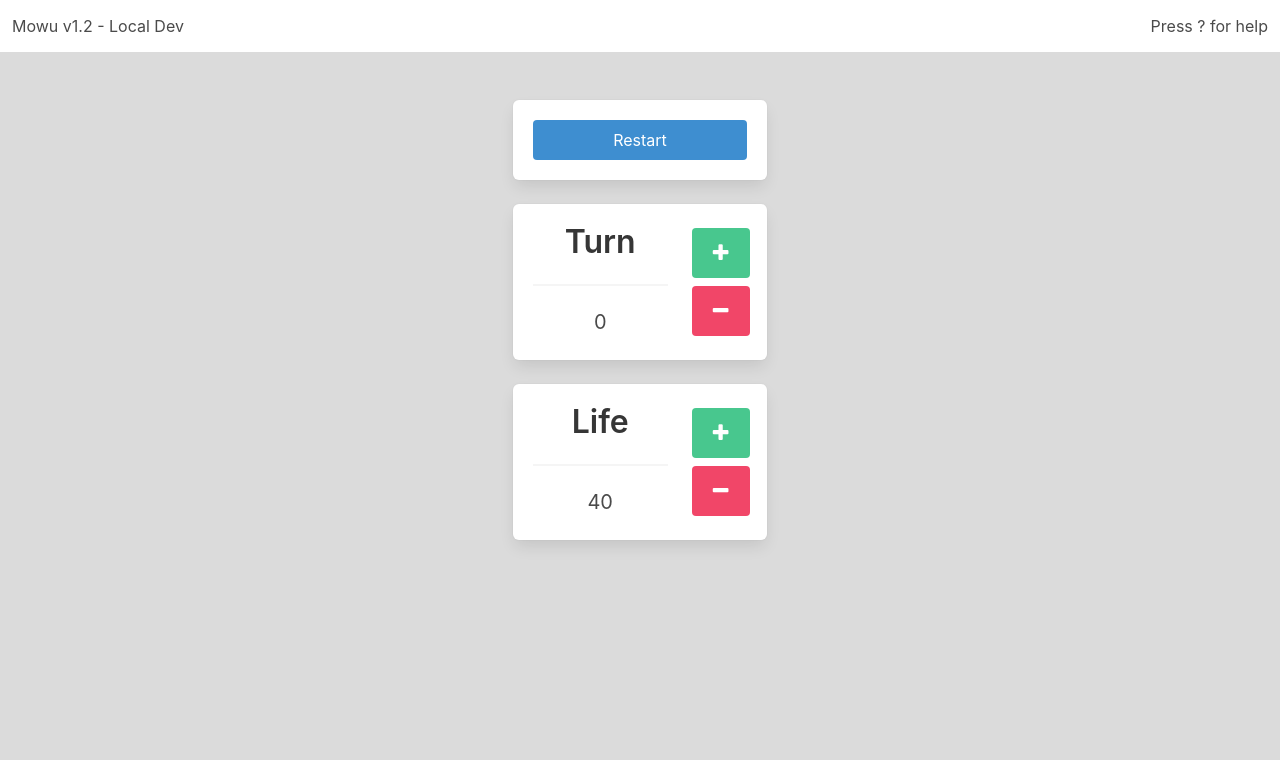
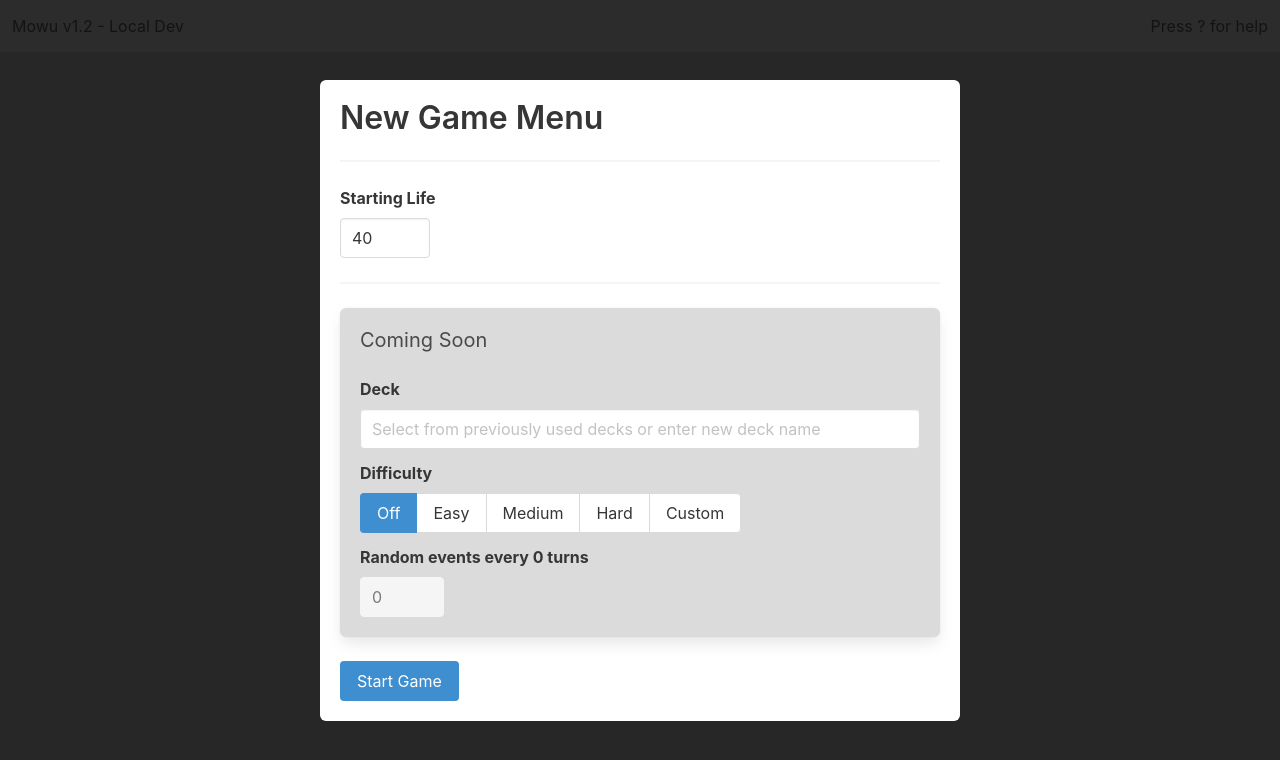
Before and after one commit to jamesj223/Mowu, a plain HTML site: page index.html in a window 1280 px wide. Drawn offline with nearby package versions, Linux system fonts and the light colour scheme.

Commit message:
Enabled new game menu. Limited/basic session based storage for game settings to pre-populate new game form, if user plays multiple games in a single session

```diff
--- a/index.html
+++ b/index.html
@@ -1,18 +1,20 @@
 <!DOCTYPE html>
-<html class="has-background-grey-lighter" >
+<html class="has-background-grey-lighter">
+
 <head>
     <meta charset="utf-8">
     <meta name="viewport" content="width=device-width, initial-scale=1">
-    <title>Mowu - versionString placeholder</title>
+    <title>Mowu</title>
     <link rel="icon" type="image/x-icon" href="images/favicon.ico">
     <link rel="stylesheet" href="https://cdn.jsdelivr.net/npm/bulma@0.9.4/css/bulma.min.css">
     <link rel="stylesheet" href="https://cdnjs.cloudflare.com/ajax/libs/font-awesome/4.7.0/css/font-awesome.min.css">
 </head>
+
 <body>
     <!-- NAV BAR -->
     <nav class="navbar" role="navigation" aria-label="main navigation">
         <div class="navbar-brand">
-        <h1 class="navbar-item">Mowu - versionString placeholder</h1>
+            <h1 class="navbar-item">Mowu</h1>
         </div>
         <div class="navbar-end">
             <a class="navbar-item" href="#" onclick="openModal('.helpModal');return false;">Press ? for help</a>
@@ -75,15 +77,19 @@
         <div class="modal-background"></div>
         <div class="modal-content">
             <div class="box">
-          <h1 class="title">UNDER CONSTRUCTION: New Game Menu</h1>
+                <h1 class="title">New Game Menu</h1>
                 <hr>
-          <!-- Starting Health -->
-          <div class="field startingHealthField">
-            <label class="label startingHealthLabel">Starting Health</label>
-            <div class="control startingHealthControl">
-              <input class="input startingHealthInput" type="number" value="40" style="width:10%">
+                <!-- Start of Fields -->
+                <!-- Starting Life -->
+                <div class="field startingLifeField">
+                    <label class="label startingLifeLabel">Starting Life</label>
+                    <div class="control startingLifeControl">
+                        <input class="input startingLifeInput" type="number" value="40" style="width:15%">
                     </div>
                 </div>
+                <hr>
+                <div class="box has-background-grey-lighter">
+                    <h1 class="subtitle">Coming Soon</h1>
                     <!-- Deck Name -->
                     <div class="field deckNameField">
                         <label class="label deckNameLabel">Deck</label>
@@ -103,18 +109,26 @@
                         <label class="label difficultyLabel">Difficulty</label>
                         <div class="control difficultyControl">
                             <div class="buttons difficulty has-addons">
-                <button class="button difficultyEasy is-selected is-info" onclick="difficultyButtonClick('.difficultyEasy',0)" >Easy</button>
-                <button class="button difficultyMedium" onclick="difficultyButtonClick('.difficultyMedium',7)">Medium</button>
-                <button class="button difficultyHard" onclick="difficultyButtonClick('.difficultyHard',5)">Hard</button>
-                <button class="button difficultyCustom" onclick="difficultyButtonClick('.difficultyCustom',0)">Custom</button>
+                                <button class="button difficultyOff is-selected is-info" onclick="difficultyButtonClick('.difficultyOff',0)" >Off</button>
+                                <button class="button difficultyEasy" onclick="difficultyButtonClick('.difficultyEasy',7)" >Easy</button>
+                                <button class="button difficultyMedium" onclick="difficultyButtonClick('.difficultyMedium',5)" >Medium</button>
+                                <button class="button difficultyHard" onclick="difficultyButtonClick('.difficultyHard',3)" >Hard</button>
+                                <button class="button difficultyCustom" onclick="difficultyButtonClick('.difficultyCustom',0)" >Custom</button>
                             </div>
                         </div>
                     </div>
                     <!-- Events -->
                     <div class="field">
-            <label class="label eventsLabel">Random events every <span>X</span> turns</label>
+                        <label class="label eventsLabel">Random events every <span class="eventsLabelSpan">0</span> turns</label>
                         <div class="control">
-              <input class="input difficultyInput" type="number" value="0" style="width:10%" disabled>
+                            <input class="input difficultyInput is-flex-grow-1" type="number" value="0" style="width:15%" onchange="difficultyValueChange()" disabled>
+                        </div>
+                    </div>
+                </div>
+                <!-- Submit Button -->
+                <div class="field is-grouped">
+                    <div class="control">
+                        <button class="button is-half is-info" onclick="startNewGame()">Start Game</button>
                     </div>
                 </div>
                 <!-- End of Fields -->
@@ -177,4 +191,5 @@
     <script src="js/jquery-3.7.0.min.js"></script>
     <script src="js/counter.js"></script>
 </body>
+
 </html>
--- a/js/counter.js
+++ b/js/counter.js
@@ -6,8 +6,6 @@
 
 var versionNumber = 'v1.2';
 var versionString = "Mowu " + versionNumber;
-
-var startingLifeTotal = 40;
 
 var turnCounter = 0;
 var turnCounterElement = document.querySelector('.turnCounter');
@@ -18,18 +16,30 @@ var lifeTrackerElement = document.querySelector('.lifeTracker');
 //var lifeDelta = 0; // Show life delta after each press. 5s timer/fadeout, then reset to 0
 //var lifeDeltaTimeout = 0;// Upon life increase of
 
-// Events every X turns
+// Starting Life Total
+var startingLifeTotal = 40;
+
+// Deck Name
+var deckName = "";
+
+// Difficulty settings. Events every X turns
+var difficultySelector = ""
 var difficultyNumber = 0;
+
+// [int startingLife, string deckName, string difficultyButtonSelector, int difficultyNumber]
+var defaultGameSettings = [40, "", ".difficultyOff", 0];
+var previousGameSettings = [];
+//var previousGameSettings = [111,"Bilbo's Birthday Bash", ".difficultyCustom", 42];
 
 ////////////////////////////////////////////////////////////////////////////////
 // Keycodes
 
 // Life Tracker
-var keyCodes_life_increase = [38,87,107]; // Keys: Up, W, Numpad+
-var keyCodes_life_decrease = [40,83,109]; // Keys: Down, S, Numpad-
+var keyCodes_life_increase = [38, 87, 107]; // Keys: Up, W, Numpad+
+var keyCodes_life_decrease = [40, 83, 109]; // Keys: Down, S, Numpad-
 
 // Turn Counter
-var keyCodes_turn_increase = [32, 13];// Keys: Space, NumpadEnter
+var keyCodes_turn_increase = [32, 13]; // Keys: Space, NumpadEnter
 var keyCodes_turn_decrease = [];
 
 // Restart/New Game
@@ -72,7 +82,7 @@ var changeTurnCounter = function(amount) {
 }
 
 // Generic Modal Open
-var openModal = function (objectOrSelector) {
+var openModal = function(objectOrSelector) {
     if (typeof objectOrSelector === 'string' || objectOrSelector instanceof String)
         modal = document.querySelector(objectOrSelector);
     else
@@ -81,7 +91,7 @@ var openModal = function (objectOrSelector) {
 }
 
 // Generic Modal Close
-var closeModal = function (objectOrSelector) {
+var closeModal = function(objectOrSelector) {
     if (typeof objectOrSelector === 'string' || objectOrSelector instanceof String)
         modal = document.querySelector(objectOrSelector);
     else
@@ -91,13 +101,12 @@ var closeModal = function (objectOrSelector) {
 
 // Confirm function for restartGameMenuModal
 var confirmRestartGame = function(bool) {
-  if(bool){resetCounters();}
+    if (bool) { resetCounters(); }
     closeModal('.restartGameMenuModal');
+    openModal('.newGameMenuModal');
 }
 
-// Helper function for confirmRestartGame and confirmNewGame
-// Should get rid of the globals up the top and have this function take inputs
-//var resetCounters = function(startingLifeTotal=40,difficultyNumber=0) {
+// Helper function for confirmRestartGame and startNewGame
 var resetCounters = function() {
     // Reset Counters
     turnCounter = 0;
@@ -107,10 +116,17 @@ var resetCounters = function() {
     turnCounterElement.innerHTML = turnCounter;
 }
 
-var newGame = function() {
+var openNewGameModal = function() {
     // Open Modal
-  newGameMenuModal = document.querySelector('.newGameMenuModal');
-  newGameMenuModal.classList.add('is-active');
+    openModal('.newGameMenuModal');
+    //newGameMenuModal = document.querySelector('.newGameMenuModal');
+    //newGameMenuModal.classList.add('is-active');
+
+    // If previous game settings exist, populate these as default
+    if (previousGameSettings.length)
+        newGameFormHelper(...previousGameSettings);
+    else
+        newGameFormHelper(...defaultGameSettings);
 
     //Get datalist element
     deckNameDataList = document.querySelector('.deckNameDataList');
@@ -125,7 +141,7 @@ var newGame = function() {
     deckNameOptions = ["Food and Fellowship", "Riders of Rohan", "Elven Council", "Hosts of Mordor"];
 
     //PopulateDeckName datalist with data from deckNameOptions
-  for (let i = 0; i < deckNameOptions.length; i++){
+    for (let i = 0; i < deckNameOptions.length; i++) {
         //console.log(deckNameOptions[i]);
         option = document.createElement("option");
         text = document.createTextNode(deckNameOptions[i]);
@@ -135,7 +151,18 @@ var newGame = function() {
 
 }
 
-var difficultyButtonClick = function(selector,difficultyNumber) {
+var newGameFormHelper = function(startingLife, deckName, difficultyButtonSelector, difficultyNumber) {
+    document.querySelector('.startingLifeInput').value = startingLife;
+    document.querySelector('.deckNameInput').value = deckName;
+    difficultyButtonClick(difficultyButtonSelector, difficultyNumber);
+
+    //Setting difficultyNumber twice because of weird refresh issue
+    document.querySelector('.difficultyInput').value = difficultyNumber;
+    difficultyValueChange();
+}
+
+// Helper function to handle difficulty buttons in new game form and update numeric difficulty accordingly
+var difficultyButtonClick = function(selector, difficultyNumber) {
     // De-select all buttons
     allDifficultyButtons = document.querySelector('.buttons.difficulty')
     for (child of allDifficultyButtons.children) {
@@ -150,18 +177,42 @@ var difficultyButtonClick = function(selector,difficultyNumber) {
 
     diffcultyInputElement = document.querySelector('.input.difficultyInput');
     // If custom button was clicked, enable events input
-  if (selector == ".difficultyCustom"){
+    if (selector == ".difficultyCustom") {
         diffcultyInputElement.removeAttribute('disabled');
 
     } else {
         // Else disable events input
-    diffcultyInputElement.setAttribute('disabled',"");
+        diffcultyInputElement.setAttribute('disabled', "");
 
         // And set Events Input to difficultyNumber
         diffcultyInputElement.value = difficultyNumber;
-    //TODO Update the span here as well
+    }
+    // Update span to match value
+    difficultyValueChange();
+}
 
+// Helper function to make sure difficulty span updates to track difficulty input
+var difficultyValueChange = function() {
+    value = document.querySelector(".difficultyInput").value;
+    document.querySelector(".eventsLabelSpan").innerHTML = value;
 }
+
+// Function for "Start Game" button in newGameMenuModal
+var startNewGame = function() {
+    // Get/apply values from form
+    startingLifeTotal = document.querySelector('.startingLifeInput').valueAsNumber;
+    deckName = document.querySelector('.deckNameInput').value;
+    difficultySelector = '.' + document.querySelector(".button.is-selected").classList[1];
+    difficultyNumber = document.querySelector('.difficultyInput').valueAsNumber;
+
+    // Save form values to previousGameSettings
+    previousGameSettings = [startingLifeTotal, deckName, difficultySelector, difficultyNumber];
+
+    // Reset counters to starting values
+    resetCounters();
+
+    // Close new game modal
+    closeModal('.newGameMenuModal');
 }
 
 ////////////////////////////////////////////////////////////////////////////////
@@ -171,10 +222,10 @@ document.body.onkeyup = function(e) {
     // Get active modal, if any
     activeModal = document.querySelector('.modal.is-active');
 
-  if (activeModal) {
+    if (activeModal ) {
 
         // Confirm current active modal, if able
-    if(keyCodes_menu_yes.includes(e.keyCode)){
+        if (keyCodes_menu_yes.includes(e.keyCode)) {
             // Check if modal has a confirm button
             confirmButton = activeModal.querySelector(".button.confirm");
             // If there is one, click it.
@@ -183,7 +234,7 @@ document.body.onkeyup = function(e) {
         }
 
         // Dismiss current active modal, if able
-    if(keyCodes_menu_no.includes(e.keyCode)){
+        if (keyCodes_menu_no.includes(e.keyCode)) {
             // Check if modal has a dismiss button
             dismissButton = activeModal.querySelector(".button.dismiss");
             // If there is one, click it.
@@ -191,33 +242,32 @@ document.body.onkeyup = function(e) {
                 dismissButton.click()
         }
 
-  }
-  else {
+    } else {
         // Increase Life Tracker
-    if(keyCodes_life_increase.includes(e.keyCode)){
+        if (keyCodes_life_increase.includes(e.keyCode)) {
             changeLifeTracker(1);
         }
 
         // Decrease Life Tracker
-    if(keyCodes_life_decrease.includes(e.keyCode)){
+        if (keyCodes_life_decrease.includes(e.keyCode)) {
             changeLifeTracker(-1);
         }
 
         // Increase Turn Counter
-    if(keyCodes_turn_increase.includes(e.keyCode)){
+        if (keyCodes_turn_increase.includes(e.keyCode)) {
             changeTurnCounter(1);
         }
 
         // Decrease Turn Counter
-    if(keyCodes_turn_decrease.includes(e.keyCode)){
+        if (keyCodes_turn_decrease.includes(e.keyCode)) {
             changeTurnCounter(-1);
         }
         // Restart Game -> Open Confirm Modal
-    if(keyCodes_restart_game.includes(e.keyCode)){
+        if (keyCodes_restart_game.includes(e.keyCode)) {
             openModal('.restartGameMenuModal');
         }
         // Help Modal
-    if(keyCodes_help.includes(e.keyCode)) {
+        if (keyCodes_help.includes(e.keyCode)) {
             openModal('.helpModal');
         }
     }
@@ -234,4 +284,4 @@ document.querySelector('title').innerHTML = versionString;
 document.querySelector('.navbar-brand > .navbar-item').innerHTML = versionString;
 
 
-//newGame();
+openNewGameModal();
```
Also changed, not shown: 1 other file. Lines whose indentation alone changed are shown as unchanged.
